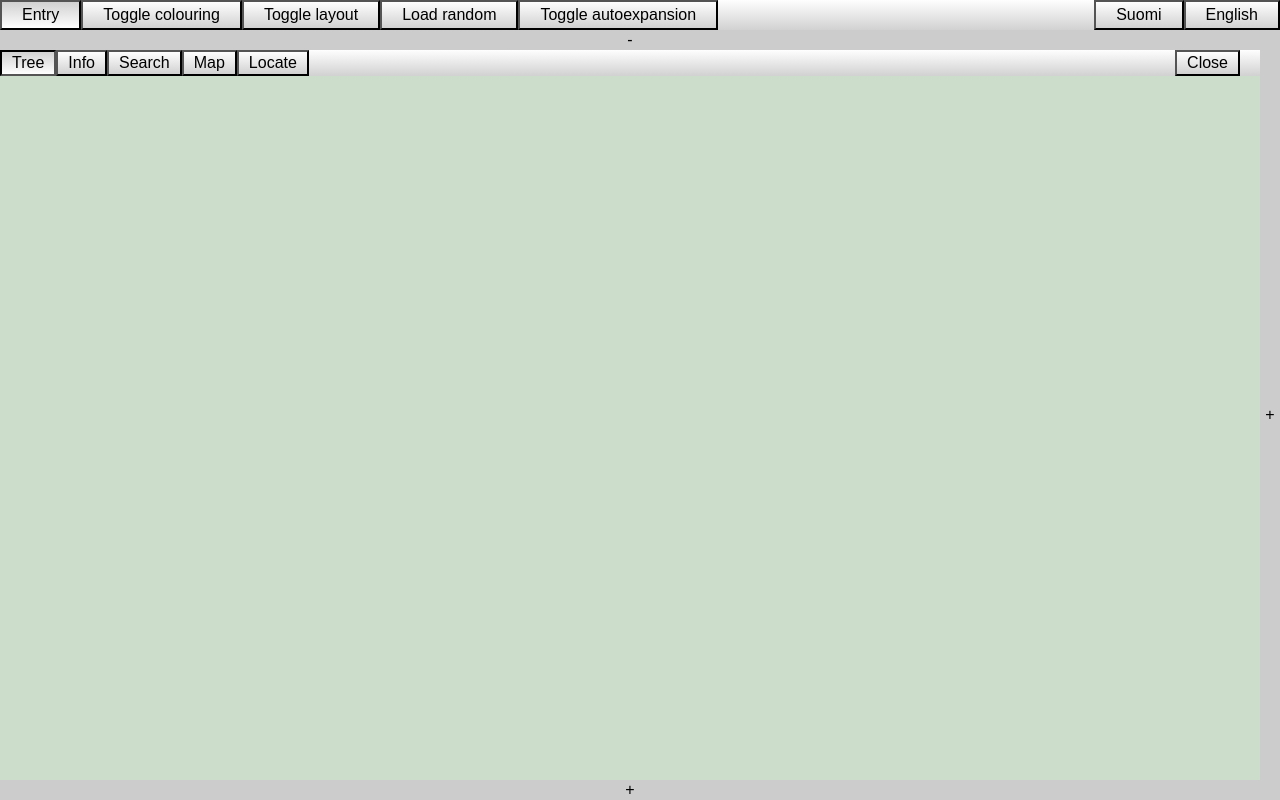
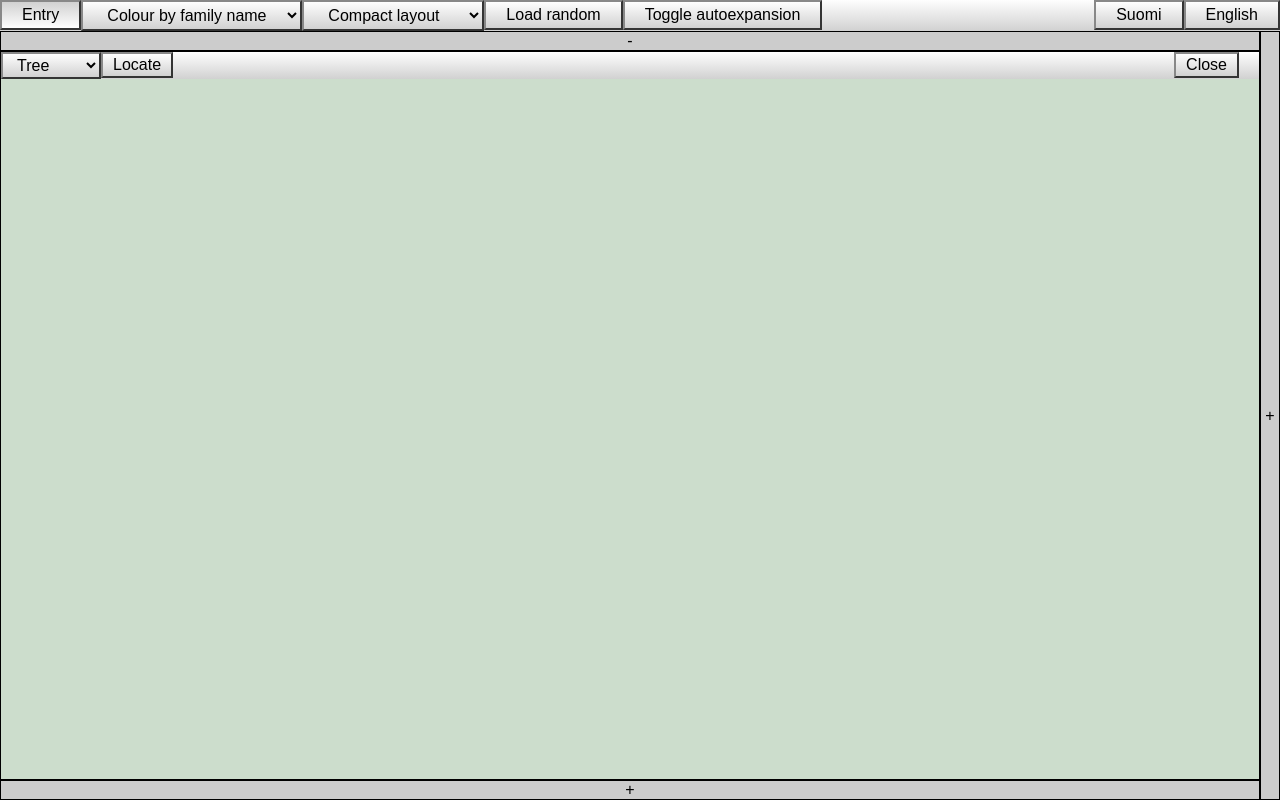
Before and after one commit to ekQ/ancestryai, a Flask app: page /app/ in a window 1280 px wide. Run offline with Flask 2, Linux system fonts and the light colour scheme; data that the repository does not hold is empty; some libraries are stand-ins or nearby versions.

Commit message:
multichoices as html selects

```diff
--- a/main/static/css/generic.css
+++ b/main/static/css/generic.css
@@ -45,10 +45,14 @@ ul.topmenu {
     flex-direction: row;
     padding: 0px;
     margin: 0px;
+    box-sizing: border-box;
 }
 ul.topmenu li {
     display: inline-block;
     padding: 0px 0px;
+}
+ul.topmenu li select {
+    padding: 4px 10px 4px 20px;
 }
 ul.topmenu li button {
     padding: 4px 20px;
@@ -104,6 +108,9 @@ div#map {
     display: flex;
     flex-direction: column;
     background: #ffffff;
+
+    box-sizing: border-box;
+    border: 1px solid black;
 }
 .add-row, .add-column, .close-column {
     position: relative;
@@ -115,6 +122,9 @@ div#map {
     display: flex;
     justify-content: center;
     align-items: center;
+
+    box-sizing: border-box;
+    border: 1px solid black;
 }
 
 ul.itemheader {
@@ -122,14 +132,19 @@ ul.itemheader {
     flex-direction: row;
     padding: 0px;
     margin: 0px;
+    box-sizing: border-box;
 }
 ul.itemheader li {
     display: inline-block;
     padding: 0px 0px;
 }
+ul.itemheader li select {
+    padding: 2px 5px 2px 10px;
+}
 ul.itemheader li button {
     padding: 2px 10px;
 }
+select,
 button.toggled:hover,
 button {
     font-size: 100%;
@@ -141,6 +156,7 @@ button {
     background-image: linear-gradient(to bottom, #fefefe, #d1d1d1);
     text-decoration: none;
 }
+select:hover,
 button.toggled,
 button:hover {
     background: #d1d1d1;
@@ -151,16 +167,19 @@ button:hover {
     background-image: linear-gradient(to bottom, #d1d1d1, #fefefe);
     text-decoration: none;
 }
+select:focus,
 button:focus {
     text-decoration: underline;
 }
+select,
 button.toggled:active,
 button {
-    border: 2px outset black;
+    border: 2px outset #888888;
 }
+select:active,
 button.toggled,
 button:active {
-    border: 2px inset black;
+    border: 2px inset #888888;
 }
 ul.itemheader,
 ul.topmenu {
--- a/main/static/js/hiski-object.js
+++ b/main/static/js/hiski-object.js
@@ -306,6 +306,10 @@ var Hiski = {
 //        render(Hiski);
         render_all();
     },
+    calc_and_render_layout: function() {
+        Hiski.calc_layout();
+        render_all();
+    },
     reset_node_visited: function() {
         for(var i = 0; i < this.nodes.length; i++) {
             this.nodes[i].visited = false;
--- a/main/static/js/init-for-ng.js
+++ b/main/static/js/init-for-ng.js
@@ -1,6 +1,7 @@
 
 app = angular.module("HiskiVisualizer", ["pascalprecht.translate"]);
 app.controller("TopMenuController", function($scope, $translate) {
+        $scope.render_all = render_all;
         var menu = this;
         menu.Hiski = Hiski;
         menu.language = "en";
--- a/main/static/js/item-view-menu-controller.js
+++ b/main/static/js/item-view-menu-controller.js
@@ -18,6 +18,7 @@ app.controller("ItemViewMenuController", function($scope, $translate) {
         this.map_id = this.html_id + "Map";
         this.search_id = this.html_id + "Search";
         this.mode = "tree";
+        this.new_mode = "tree";
         this.preclose = function() {
             if(this.mode == "map") {
                 $("#map-storage").append($("#map"));
@@ -27,6 +28,9 @@ app.controller("ItemViewMenuController", function($scope, $translate) {
             var i = item_views.indexOf(this);
             if(i != -1)
                 item_views.splice(i, 1);
+        };
+        this.set_new_mode = function() {
+            this.set_mode(this.new_mode);
         };
         this.set_mode = function(mode) {
             if(this.mode == "map" && mode != "map") {
--- a/main/static/js/multi-view-controller.js
+++ b/main/static/js/multi-view-controller.js
@@ -29,10 +29,12 @@ app.controller("MultiViewController", function($scope, $translate) {
             multi_view.columns[column_i].items.splice(item_i, 1);
         };
         this.close_item_by_id = function(id) {
+            // preclose the item
             for(var i = 0; i < item_views.length; i++) {
                 if(item_views[i].id == id)
                     item_views[i].preclose();
             }
+            // close the item
             for(var i = 0; i < this.columns.length; i++) {
                 for(var j = 0; j < this.columns[i].items.length; j++) {
                     if(this.columns[i].items[j].id == id) {
@@ -53,6 +55,7 @@ app.controller("MultiViewController", function($scope, $translate) {
         this.close_column_by_id = function(id) {
             for(var i = 0; i < this.columns.length; i++) {
                 if(this.columns[i].id == id) {
+                    // call preclose for items in the column (to preserve map)
                     var j = 0;
                     for(var k = 0; k < item_views.length; k++) {
                         while(j < this.columns[i].items.length &&
@@ -65,6 +68,7 @@ app.controller("MultiViewController", function($scope, $translate) {
                             item_views[k].preclose();
                         }
                     }
+                    // close the column
                     this.close_column(i);
                 }
             }
--- a/main/templates/base.html
+++ b/main/templates/base.html
@@ -41,8 +41,23 @@
             {% raw %}
             <ul class="topmenu">
                 <li><button ng-click="menu.go_to_entrance()" translate>Entry</button></li>
-                <li><button ng-click="menu.toggle_color_mode()" translate>Toggle colouring</button></li>
-                <li><button ng-click="menu.toggle_layout()" translate>Toggle layout</button></li>
+                <li>
+                    <!--<button ng-click="menu.toggle_color_mode()" translate>Toggle colouring</button>-->
+                    <select ng-model="menu.Hiski.color_mode" ng-change="render_all()" convert-to-number>
+                        <option value="0">Colour by family name</option>
+                        <option value="1">Colour by Soundex</option>
+                        <option value="2">Colour by sex</option>
+                        <option value="3">Colour by expendability</option>
+                    </select>
+                </li>
+                <li>
+                    <!--<button ng-click="menu.toggle_layout()" translate>Toggle layout</button>-->
+                    <select ng-model="menu.Hiski.layout_mode" ng-change="menu.Hiski.calc_and_render_layout()" convert-to-number>
+                        <option value="0">Compact layout</option>
+                        <option value="1">Node order layout</option>
+                        <option value="2">Load order layout</option>
+                    </select>
+                </li>
                 <li><button ng-click="menu.load_random()" translate>Load random</button></li>
                 <li><button ng-click="menu.toggle_autoexpand()" ng-class="{toggled: menu.Hiski.node_auto_expand_delay != -1}" translate>Toggle autoexpansion</button></li>
                 <ul class="right-end">
--- a/main/templates/index.html
+++ b/main/templates/index.html
@@ -13,36 +13,19 @@
                         ng-controller="ItemViewMenuController as menu"
                         ng-init="row_i = $index">
                 <ul class="itemheader">
-                    <li><button ng-click="menu.set_tab('tree')"
-                            ng-class="{toggled: menu.mode == 'tree'}"
-                            translate>
-                            Tree
-                            </button></li>
-                    <li><button ng-click="menu.set_tab('info')"
-                            ng-class="{toggled: menu.mode == 'info'}"
-                            translate>
-                            Info
-                            </button></li>
-                    <li><button ng-click="menu.set_tab('search')"
-                            ng-class="{toggled: menu.mode == 'search'}"
-                            translate>
-                            Search
-                            </button></li>
-                    <li><button ng-click="menu.set_tab('map')"
-                            ng-class="{toggled: menu.mode == 'map'}"
-                            translate>
-                            Map
-                            </button></li>
+                    <li>
+                        <select ng-change="menu.set_new_mode()" ng-model="menu.new_mode">
+                            <option value="tree" translate>Tree</option>
+                            <option value="info" translate>Info</option>
+                            <option value="search" translate>Search</option>
+                            <option value="map" translate>Map</option>
+                            <option value="testnote" ng-show="menu.testnote !== null" translate>Testnote</option>
+                        </select>
+                    </li>
                     <li><button ng-click="menu.testzoom()"
                             ng-show="menu.mode == 'tree'"
                             translate>
                             Locate
-                            </button></li>
-                    <li><button ng-click="menu.set_tab('testnote')"
-                            ng-class="{toggled: menu.mode == 'info'}"
-                            ng-show="menu.testnote !== null"
-                            translate>
-                            Testnote
                             </button></li>
                     <ul class="right-end">
                         <li><button
```
